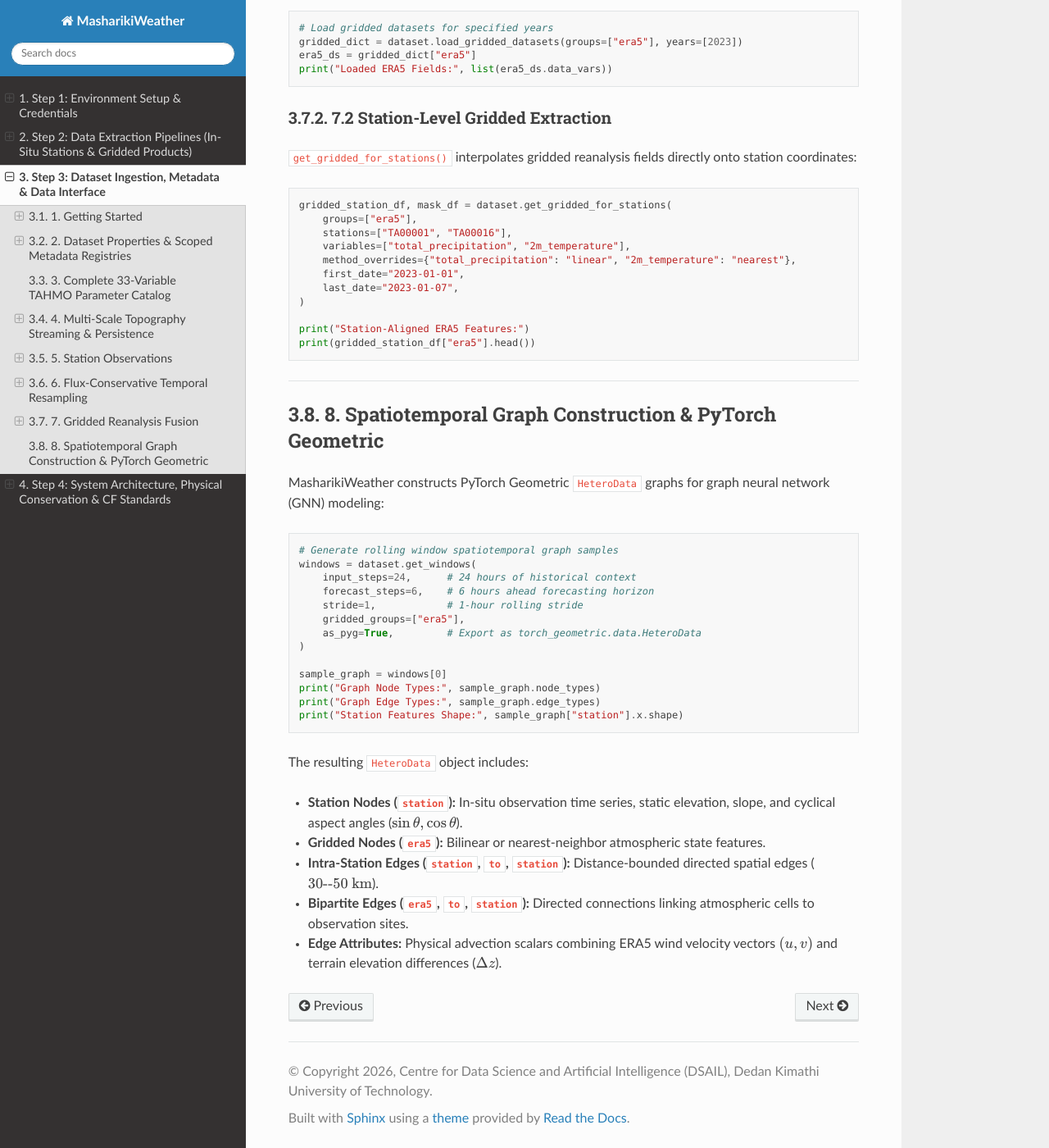
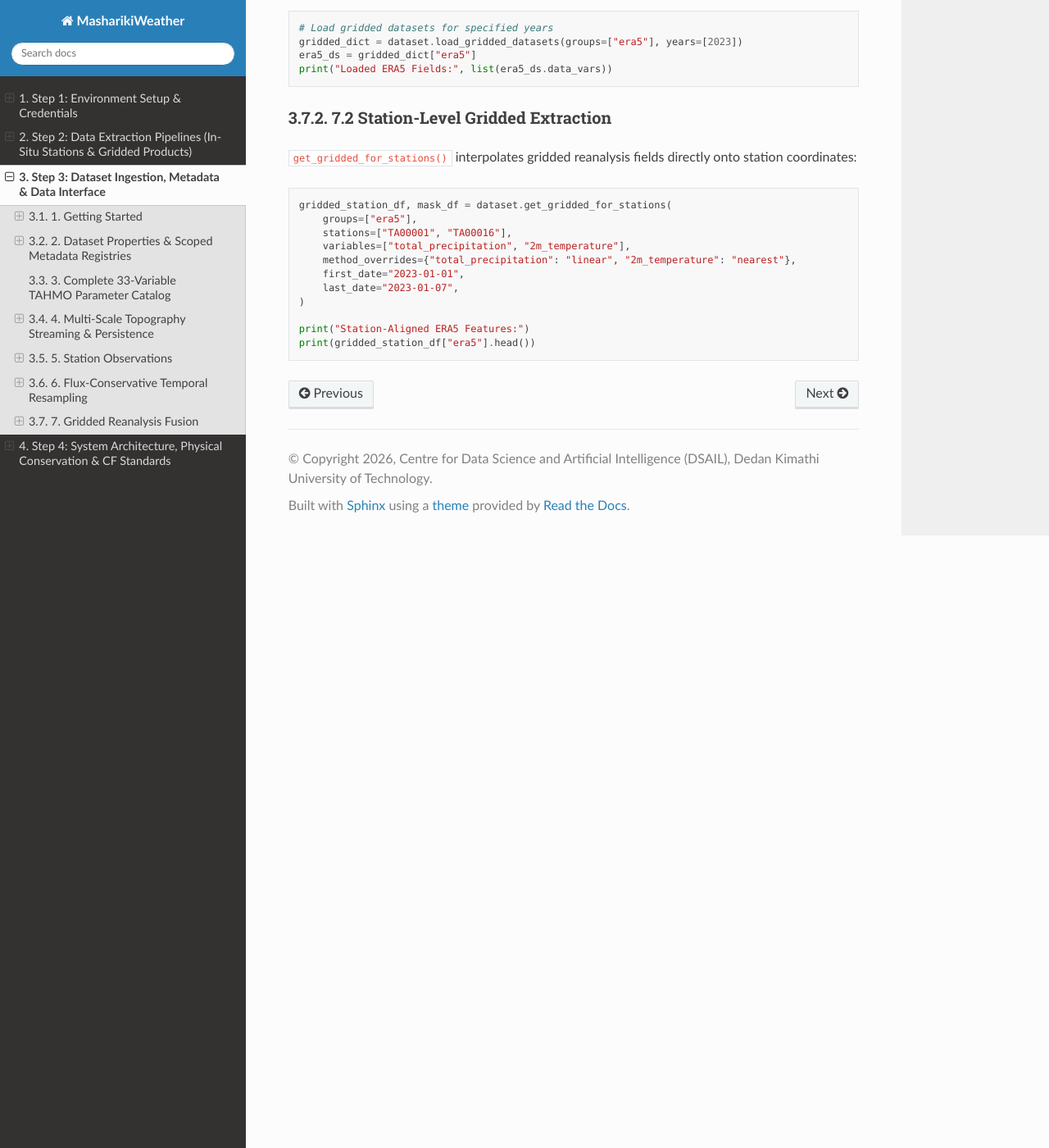
Before and after one commit to DeKUT-DSAIL/MasharikiWeather, a Sphinx documentation site: the page built from docs/dataset_user_guide.md, in a window 1280 px wide and 1400 px high, scrolled down 8684 px. Shown: the whole window at 82% size. Built offline with Sphinx 7.4.7 and the Read the Docs theme 3.1.0, drawn with Linux system fonts in a browser that asks for light colours.

Commit message:
docs: remove references to Windows and removed ML modules prefer obs/cds-insitu

````diff
--- a/docs/dataset_user_guide.md
+++ b/docs/dataset_user_guide.md
@@ -366,32 +366,3 @@ gridded_station_df, mask_df = dataset.get_gridded_for_stations(
 print("Station-Aligned ERA5 Features:")
 print(gridded_station_df["era5"].head())
 ```
-
----
-
-## 8. Spatiotemporal Graph Construction & PyTorch Geometric
-
-MasharikiWeather constructs PyTorch Geometric `HeteroData` graphs for graph neural network (GNN) modeling:
-
-```python
-# Generate rolling window spatiotemporal graph samples
-windows = dataset.get_windows(
-    input_steps=24,      # 24 hours of historical context
-    forecast_steps=6,    # 6 hours ahead forecasting horizon
-    stride=1,            # 1-hour rolling stride
-    gridded_groups=["era5"],
-    as_pyg=True,         # Export as torch_geometric.data.HeteroData
-)
-
-sample_graph = windows[0]
-print("Graph Node Types:", sample_graph.node_types)
-print("Graph Edge Types:", sample_graph.edge_types)
-print("Station Features Shape:", sample_graph["station"].x.shape)
-```
-
-The resulting `HeteroData` object includes:
-* **Station Nodes (`station`):** In-situ observation time series, static elevation, slope, and cyclical aspect angles ($\sin\theta, \cos\theta$).
-* **Gridded Nodes (`era5`):** Bilinear or nearest-neighbor atmospheric state features.
-* **Intra-Station Edges (`station`, `to`, `station`):** Distance-bounded directed spatial edges ($30\text{--}50\text{ km}$).
-* **Bipartite Edges (`era5`, `to`, `station`):** Directed connections linking atmospheric cells to observation sites.
-* **Edge Attributes:** Physical advection scalars combining ERA5 wind velocity vectors $(u, v)$ and terrain elevation differences ($\Delta z$).
````
Also changed, not shown: README.md (+3 -15 lines), docs/README.md (+0 -12 lines), 1 other file.
